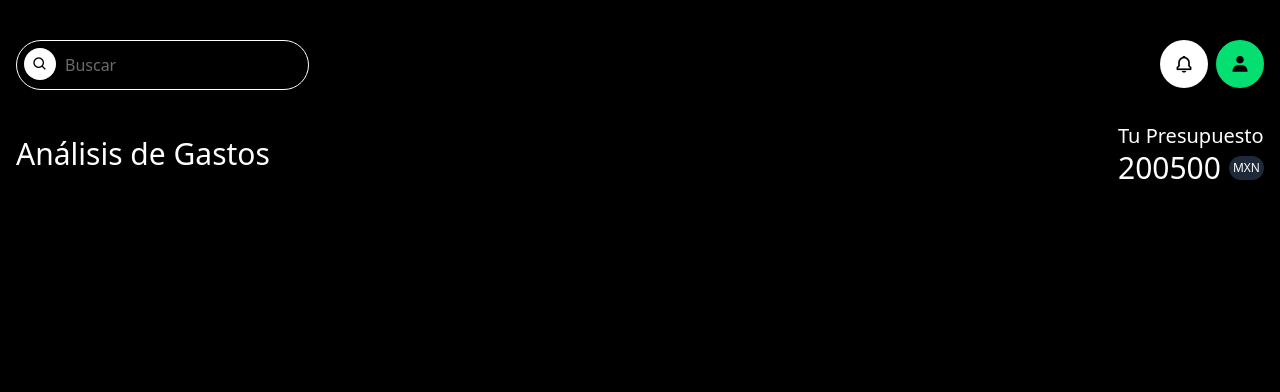
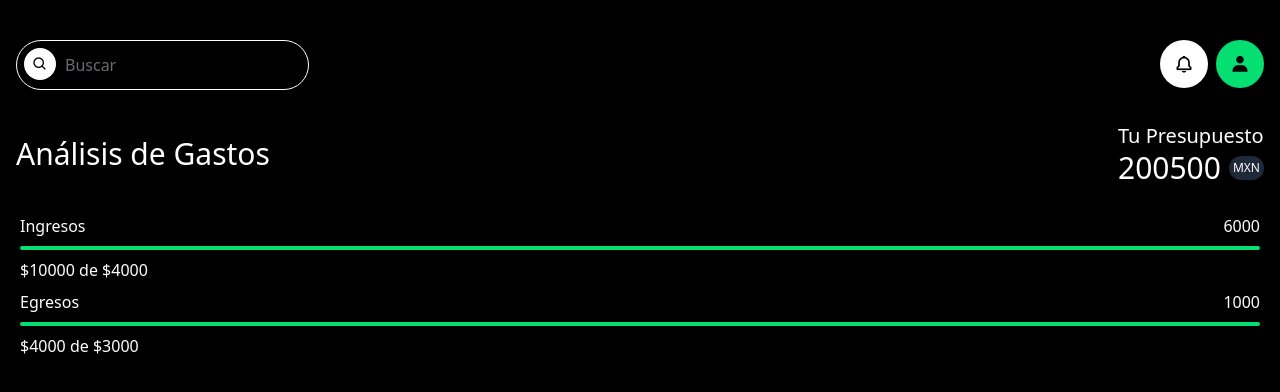
Before and after one commit to LewisAngelo11/Finnancer-frontend, an Angular app: page /dashboard in a window 1280 px wide. Shown: the top 392 px of the page. Built offline with nearby package versions, Linux system fonts and the light colour scheme.

Commit message:
Avance de la interfaz del dashboard (solo en móviles)

```diff
--- a/src/app/auth-page/auth-page.html
+++ b/src/app/auth-page/auth-page.html
@@ -10,7 +10,7 @@
             <p class="text-gray-400">¿Listo para controlar las finanzas de tu negocio?</p>
         </div>
     </div>
-    <div class="h-2/3 flex flex-col p-5 gap-4 rounded-t-4xl w-full bg-white">
+    <div class="h-full flex flex-col p-5 gap-4 rounded-t-4xl w-full bg-white">
         <div class="flex justify-between w-3/4 rounded-full p-1 bg-gray-200 p-auto gap-4 w-full text-gray-400">
             <button
                 [class.btn-clicked]="buttonSelected === 'login'"
--- a/src/app/dashboard/dashboard.html
+++ b/src/app/dashboard/dashboard.html
@@ -39,4 +39,33 @@
             </div>
         </div>
     </div>
+
+    <!-- Balance del dashboard -->
+    <div class="flex flex-col w-full px-5 py-3 gap-2 text-white">
+        <!-- Ingresos -->
+        <div class="flex flex-row items-center justify-between gap-2 w-full">
+            <div class="flex flex-row justify-between w-full">
+                <h2>Ingresos</h2>
+                <div class="flex flex-row">
+                    <p>{{signo}}</p> <!-- Pendiente de corregir en el ts -->
+                    <p>{{calcularIngresos(ingresosMensuales, ingresosMinimos)}}</p>
+                </div>
+            </div>
+        </div>
+        <span class="w-full h-1 rounded-full bg-green-400"></span>
+        <p class="font-thin">${{ingresosMensuales}} de ${{ingresosMinimos}}</p>
+
+        <!-- Egresos -->
+        <div class="flex flex-row items-center justify-between gap-2 w-full">
+            <div class="flex flex-row justify-between w-full">
+                <h2>Egresos</h2>
+                <div class="flex flex-row">
+                    <p>{{signo}}</p> <!-- Pendiente de corregir en el ts -->
+                    <p>{{calcularEgresos(egresosMensuales, egresosMinimos)}}</p>
+                </div>
+            </div>
+        </div>
+        <span class="w-full h-1 rounded-full bg-green-400"></span>
+        <p class="font-thin">${{egresosMensuales}} de ${{egresosMinimos}}</p>
+    </div>
 </div>
--- a/src/app/dashboard/dashboard.ts
+++ b/src/app/dashboard/dashboard.ts
@@ -1,4 +1,4 @@
-import { Component } from '@angular/core';
+import { Component, signal } from '@angular/core';
 import { HeaderDashboard } from '../header-dashboard/header-dashboard';
 
 @Component({
@@ -9,4 +9,29 @@ import { HeaderDashboard } from '../header-dashboard/header-dashboard';
 })
 export class Dashboard {
   presupuesto: number = 200500;
+  ingresosMensuales: number = 10000;
+  ingresosMinimos: number = 4000;
+  egresosMensuales: number = 4000;
+  egresosMinimos: number = 3000;
+
+  isPositive = signal(true);
+  signo: string = '';
+
+  calcularIngresos(ingresosMen:number, ingresosMin:number) {
+    return ingresosMen - ingresosMin;
+  }
+
+  calcularEgresos(egresosMen: number, egresosMin: number) {
+    return egresosMen - egresosMin;
+  }
+
+  verificarPositivo() {
+    let result = this.calcularIngresos(this.ingresosMensuales, this.ingresosMinimos)
+
+    if (result > 0) {
+      this.isPositive.set(true);
+      this.signo = '+';
+    }
+  }
+
 }
```
